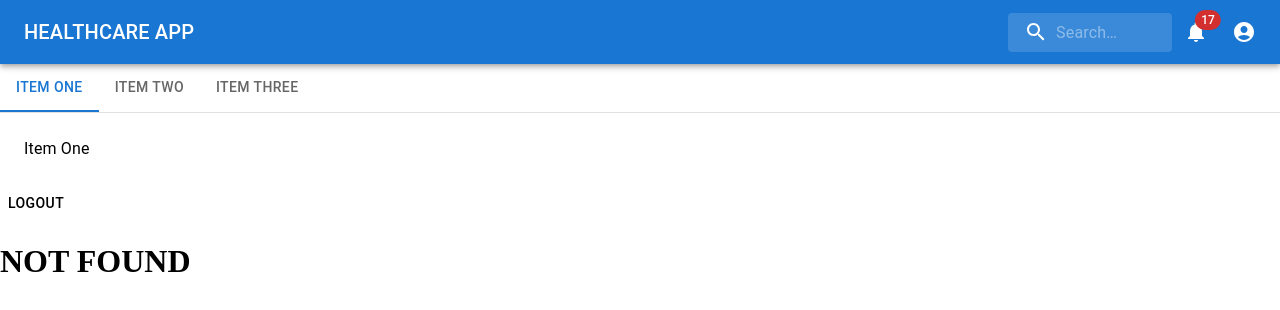
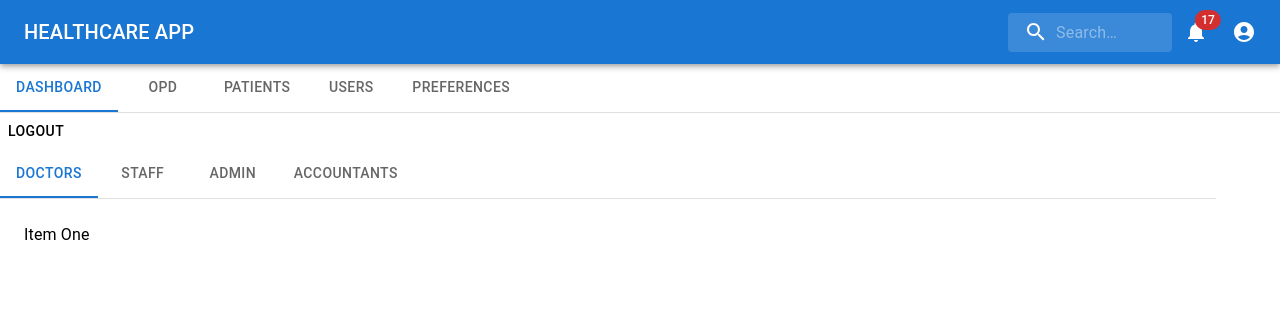
Before and after one commit to deepbratt/HealthCare-Web, a React (Create React App) app: page /users in a window 1280 px wide. Before the commit this address had no page. Shown: the top 310 px of the page. Built offline with nearby package versions, Linux system fonts and the light colour scheme.

Commit message:
created users page + fixed a bug in routing

```diff
--- a/package.json
+++ b/package.json
@@ -15,11 +15,14 @@
     "@types/react": "^17.0.43",
     "@types/react-dom": "^17.0.14",
     "@types/react-router-dom": "^5.3.3",
+    "ag-grid-community": "^27.1.0",
+    "ag-grid-react": "^27.1.0",
     "react": "^17.0.2",
     "react-dom": "^17.0.2",
     "react-router-dom": "^6.2.2",
     "react-scripts": "5.0.0",
     "typescript": "^4.6.3",
+    "uuid": "^8.3.2",
     "web-vitals": "^2.1.4"
   },
   "scripts": {
@@ -45,5 +48,8 @@
       "last 1 firefox version",
       "last 1 safari version"
     ]
+  },
+  "devDependencies": {
+    "@types/uuid": "^8.3.4"
   }
 }
--- /dev/null
+++ b/src/layout/NavBar/NavBarSections.ts
@@ -0,0 +1,14 @@
+import { paths } from "../../routes/paths";
+
+export interface INavItem {
+  label: string;
+  path: string;
+}
+
+export const SECTIONS_DATA: INavItem[] = [
+  { label: "DASHBOARD", path: paths.dashboard },
+  { label: "OPD", path: paths.dashboard },
+  { label: "PATIENTS", path: paths.dashboard },
+  { label: "USERS", path: paths.users },
+  { label: "PREFERENCES", path: paths.dashboard },
+];
--- a/src/layout/NavBar/index.tsx
+++ b/src/layout/NavBar/index.tsx
@@ -1,68 +1,34 @@
 // TODO: Update this component in DASHBOARD EPIC. SEE MORE => https://themagnit.atlassian.net/browse/HEALTHCARE-72
 import * as React from 'react';
+import {v4 as uuidv4} from 'uuid';
+import { useNavigate } from 'react-router-dom';
 import Tabs from '@mui/material/Tabs';
 import Tab from '@mui/material/Tab';
-import Typography from '@mui/material/Typography';
 import Box from '@mui/material/Box';
+//* Add data/utils import below this comment
+import {INavItem, SECTIONS_DATA } from './NavBarSections';
 
-interface TabPanelProps {
-  children?: React.ReactNode;
-  index: number;
-  value: number;
-}
-
-function TabPanel(props: TabPanelProps) {
-  const { children, value, index, ...other } = props;
-
-  return (
-    <div
-      role="tabpanel"
-      hidden={value !== index}
-      id={`simple-tabpanel-${index}`}
-      aria-labelledby={`simple-tab-${index}`}
-      {...other}
-    >
-      {value === index && (
-        <Box sx={{ p: 3 }}>
-          <Typography>{children}</Typography>
-        </Box>
-      )}
-    </div>
-  );
-}
-
-function a11yProps(index: number) {
-  return {
-    id: `simple-tab-${index}`,
-    'aria-controls': `simple-tabpanel-${index}`,
-  };
-}
 
 const Navbar : React.FC = () => {
   const [value, setValue] = React.useState(0);
-
+ const navigate = useNavigate();
   const handleChange = (event: React.SyntheticEvent, newValue: number) => {
     setValue(newValue);
   };
 
   return (
-    <Box sx={{ width: '100%' }}>
-      <Box sx={{ borderBottom: 1, borderColor: 'divider' }}>
-        <Tabs value={value} onChange={handleChange} aria-label="basic tabs example">
-          <Tab label="Item One" {...a11yProps(0)} />
-          <Tab label="Item Two" {...a11yProps(1)} />
-          <Tab label="Item Three" {...a11yProps(2)} />
+    <Box sx={{ width: "100%" }}>
+      <Box sx={{ borderBottom: 1, borderColor: "divider" }}>
+        <Tabs value={value} onChange={handleChange} aria-label="navigation tab">
+          {SECTIONS_DATA.map((section: INavItem) => (
+            <Tab
+              key={uuidv4()}
+              label={section.label}
+              onClick={() => navigate(section.path)}
+            />
+          ))}
         </Tabs>
       </Box>
-      <TabPanel value={value} index={0}>
-        Item One
-      </TabPanel>
-      <TabPanel value={value} index={1}>
-        Item Two
-      </TabPanel>
-      <TabPanel value={value} index={2}>
-        Item Three
-      </TabPanel>
     </Box>
   );
 }
--- /dev/null
+++ b/src/pages/users/UsersSections.ts
@@ -0,0 +1,6 @@
+export const SECTIONS_DATA: string[] = [
+  "DOCTORS",
+  "STAFF",
+  "ADMIN",
+  "ACCOUNTANTS",
+];
--- /dev/null
+++ b/src/pages/users/index.tsx
@@ -0,0 +1,81 @@
+import React, { useState } from "react";
+import Grid from "@mui/material/Grid";
+import { v4 as uuidv4 } from "uuid";
+import Tabs from "@mui/material/Tabs";
+import Tab from "@mui/material/Tab";
+import Typography from "@mui/material/Typography";
+import Box from "@mui/material/Box";
+//* Add data/utils import below this comment
+import { SECTIONS_DATA } from "./UsersSections";
+
+interface TabPanelProps {
+  children?: React.ReactNode;
+  index: number;
+  value: number;
+}
+
+function TabPanel(props: TabPanelProps) {
+  const { children, value, index, ...other } = props;
+
+  return (
+    <div
+      role="tabpanel"
+      hidden={value !== index}
+      id={`simple-tabpanel-${index}`}
+      aria-labelledby={`simple-tab-${index}`}
+      {...other}
+    >
+      {value === index && (
+        <Box sx={{ p: 3 }}>
+          <Typography>{children}</Typography>
+        </Box>
+      )}
+    </div>
+  );
+}
+
+function a11yProps(index: number) {
+  return {
+    id: `simple-tab-${index}`,
+    "aria-controls": `simple-tabpanel-${index}`,
+  };
+}
+
+const UsersPage: React.FC = () => {
+  const [value, setValue] = useState(0);
+
+  const handleChange = (event: React.SyntheticEvent, newValue: number) => {
+    setValue(newValue);
+  };
+
+  return (
+    <Box sx={{ width: "95%" }}>
+      <Grid container>
+        <Box sx={{ width: "100%" }}>
+          <Box sx={{ borderBottom: 1, borderColor: "divider" }}>
+            <Tabs
+              value={value}
+              onChange={handleChange}
+              aria-label="basic tabs example"
+            >
+              {SECTIONS_DATA.map((section, index) => (
+                <Tab key={uuidv4()} label={section} {...a11yProps(index)} />
+              ))}
+            </Tabs>
+          </Box>
+          <TabPanel value={value} index={0}>
+            Item One
+          </TabPanel>
+          <TabPanel value={value} index={1}>
+            Item Two
+          </TabPanel>
+          <TabPanel value={value} index={2}>
+            Item Three
+          </TabPanel>
+        </Box>
+      </Grid>
+    </Box>
+  );
+};
+
+export default UsersPage;
--- a/src/routes/paths.tsx
+++ b/src/routes/paths.tsx
@@ -1,11 +1,15 @@
+import UsersPage from "../pages/users";
+
 export const paths = {
-  dashboard: '/',
-  login: '/login',
-  error: '*'
+  dashboard: "/",
+  users: "/users",
+  login: "/login",
+  error: "*",
 };
 
 export const routes = {
   dashboard: '/',
+  users: '/users',
   login: '/login',
   error: '*'
 };
@@ -17,6 +21,11 @@ export const privateRoutes = {
     // TODO: UPDATE component later
     component: <h1>Dashboard</h1>,
   },
+  [paths.users]: {
+    name: "Users",
+    path: routes.users,
+    component: <UsersPage />,
+  },
 };
 
 export const publicRoutes = {
--- a/src/routes/privateRoutes.tsx
+++ b/src/routes/privateRoutes.tsx
@@ -7,7 +7,7 @@ const PrivateRoutes = () => {
   const location = useLocation();
   // TODO: Add logic to check if user is logged in
   // eslint-disable-next-line @typescript-eslint/no-unused-vars
-  const [isLoggedIn, setIsLoggedIn] = useState(false);
+  const [isLoggedIn, setIsLoggedIn] = useState(true);
   return isLoggedIn ? (
     <Outlet />
   ) : (
--- a/src/routes/routes.tsx
+++ b/src/routes/routes.tsx
@@ -1,4 +1,5 @@
 import { Routes, Route } from "react-router-dom";
+import { v4 as uuidv4 } from "uuid";
 import PrivateRoutes from './privateRoutes';
 import PublicRoutes from './publicRoutes';
 import { privateRoutes, publicRoutes } from "./paths";
@@ -13,20 +14,12 @@ const RouteProvider = () => {
       <Route path="/" element={<Layout />}>
         <Route element={<PublicRoutes />}>
           {_publicRoutes.map((route, index) => (
-            <Route
-              path={route.path}
-              element={route.component}
-              key={`route-${route.name}`}
-            />
+            <Route path={route.path} element={route.component} key={uuidv4()} />
           ))}
         </Route>
         <Route element={<PrivateRoutes />}>
           {_privateRoutes.map((route, index) => (
-            <Route
-              path={route.path}
-              element={route.component}
-              key={`route-${route.name}`}
-            />
+            <Route path={route.path} element={route.component} key={uuidv4()} />
           ))}
         </Route>
         {/* // TODO: ADD NOT FOUND PAGE */}
```
